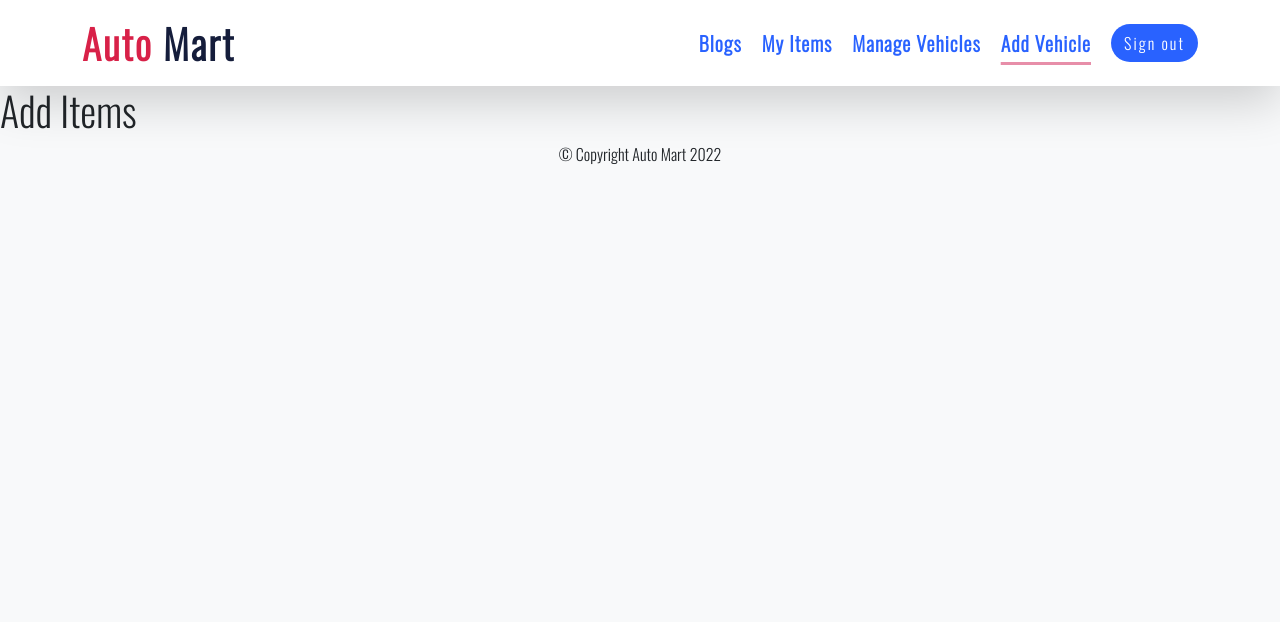
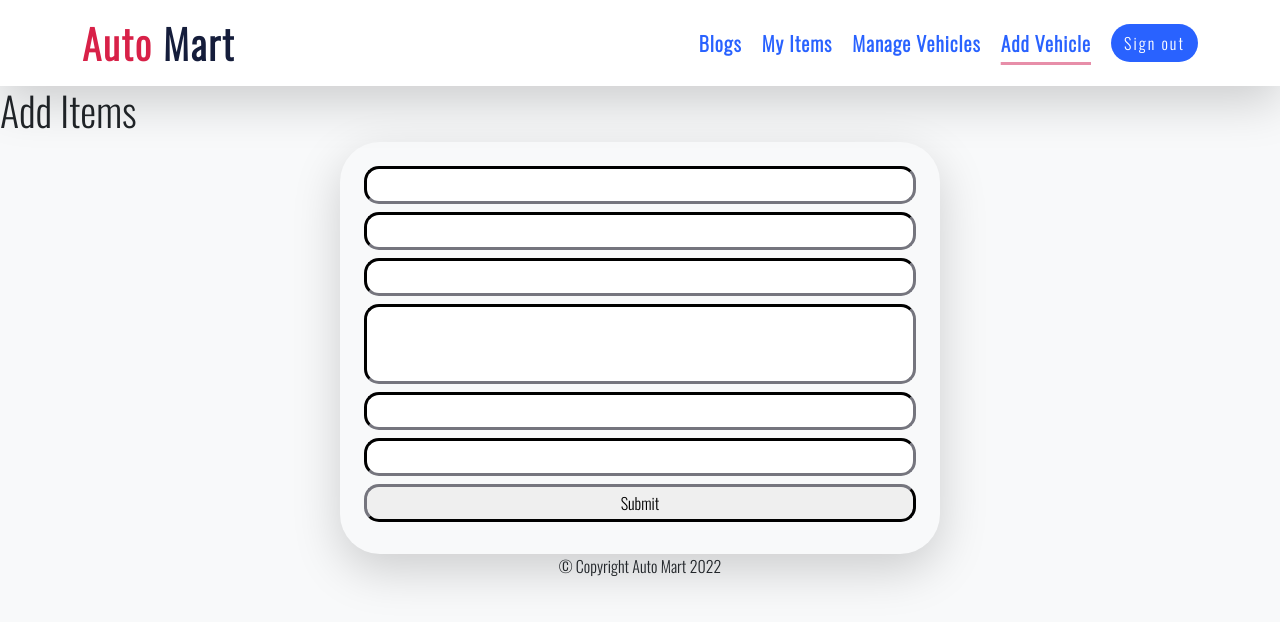
Before and after one commit to JunayedKhanNoor/auto-mart-automobile-warehuse-management-client-app, a React (Create React App) app: page /addItems in a window 1280 px wide. Shown: the top 622 px of the page. Built offline with nearby package versions, Linux system fonts and the light colour scheme; no server answers.

Commit message:
Add inventory form

```diff
--- a/src/components/AddItems/AddItems.js
+++ b/src/components/AddItems/AddItems.js
@@ -1,11 +1,36 @@
-import React from 'react';
+import React from "react";
+import { useAuthState } from "react-firebase-hooks/auth";
+import auth from "../../firebase.init";
+import { useForm } from "react-hook-form";
 
 const AddItems = () => {
-    return (
-        <div>
-            <h1>Add Items</h1>
-        </div>
-    );
+  const [user] = useAuthState(auth);
+  const { register, handleSubmit } = useForm();
+  const onSubmit = (data) => console.log(data);
+  return (
+    <div>
+      <h1>Add Items</h1>
+      <div style={{ maxWidth: "600px" ,borderRadius:"40px"}} className="mx-auto shadow-lg">
+        <form
+          className="d-flex flex-column p-4"
+          onSubmit={handleSubmit(onSubmit)}
+        >
+          <input
+            style={{borderRadius:'15px',borderColor:'#27272a',borderWidth:'3px'}}
+            className="mb-2 p-1"
+            value={user?.displayName}
+            {...register("supplierName", { required: true, maxLength: 20 })}
+          />
+          <input style={{borderRadius:'15px',borderColor:'#27272a',borderWidth:'3px'}} className="mb-2 p-1" value={user?.email} {...register("email")} />
+          <input style={{borderRadius:'15px',borderColor:'#27272a',borderWidth:'3px'}} className="mb-2 p-1" {...register("name", { required: true, maxLength: 20 })} />
+          <input style={{borderRadius:'15px',borderColor:'#27272a',borderWidth:'3px',height:'80px'}} className="mb-2 p-1" {...register("description", { required: true })} />
+          <input style={{borderRadius:'15px',borderColor:'#27272a',borderWidth:'3px'}} className="mb-2 p-1" type="number" {...register("price")} />
+          <input style={{borderRadius:'15px',borderColor:'#27272a',borderWidth:'3px'}} className="mb-2 p-1" type="number" {...register("quantity")} />
+          <input style={{borderRadius:'15px',borderColor:'#27272a',borderWidth:'3px'}} className="mb-2 p-1" type="submit" />
+        </form>
+      </div>
+    </div>
+  );
 };
 
 export default AddItems;
```
